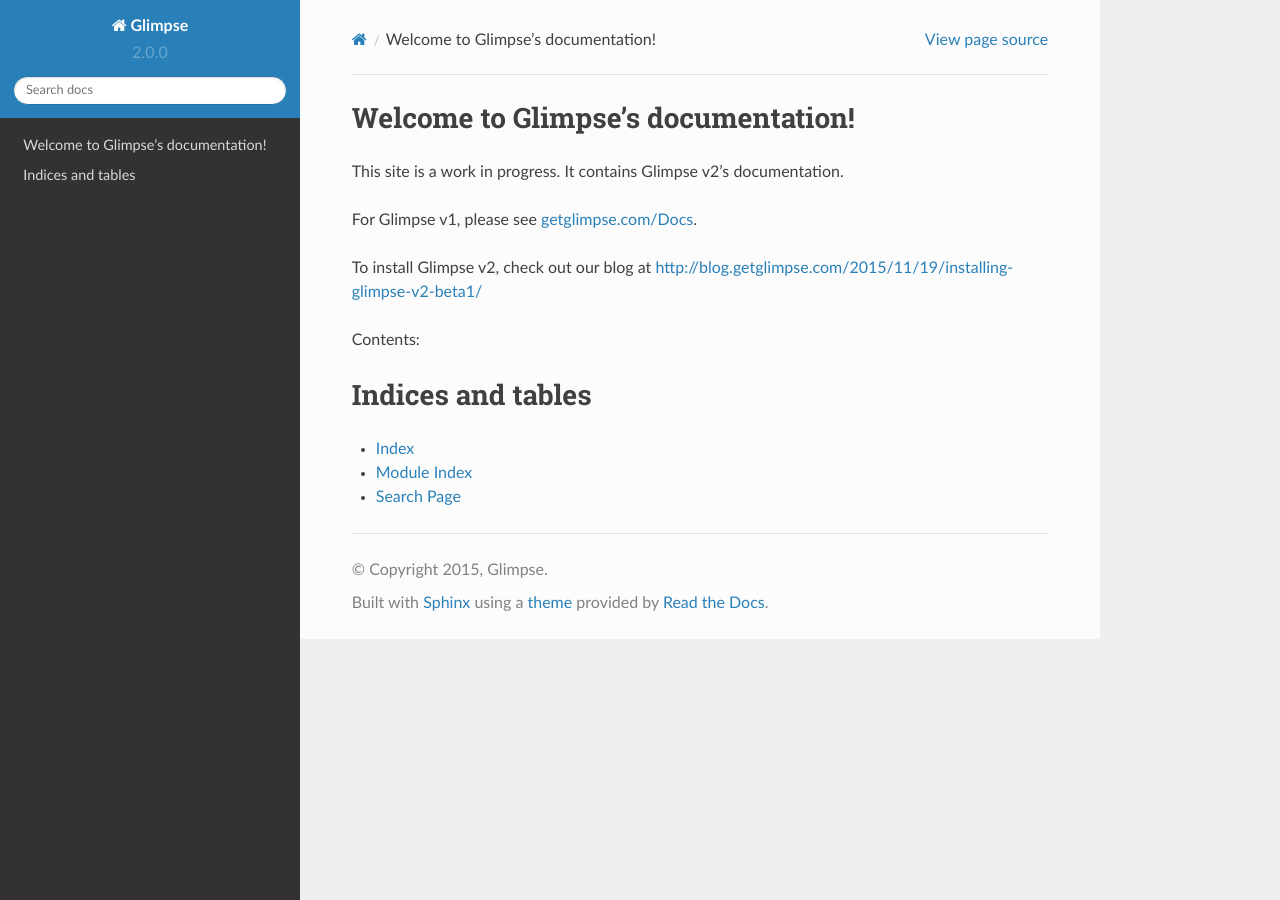
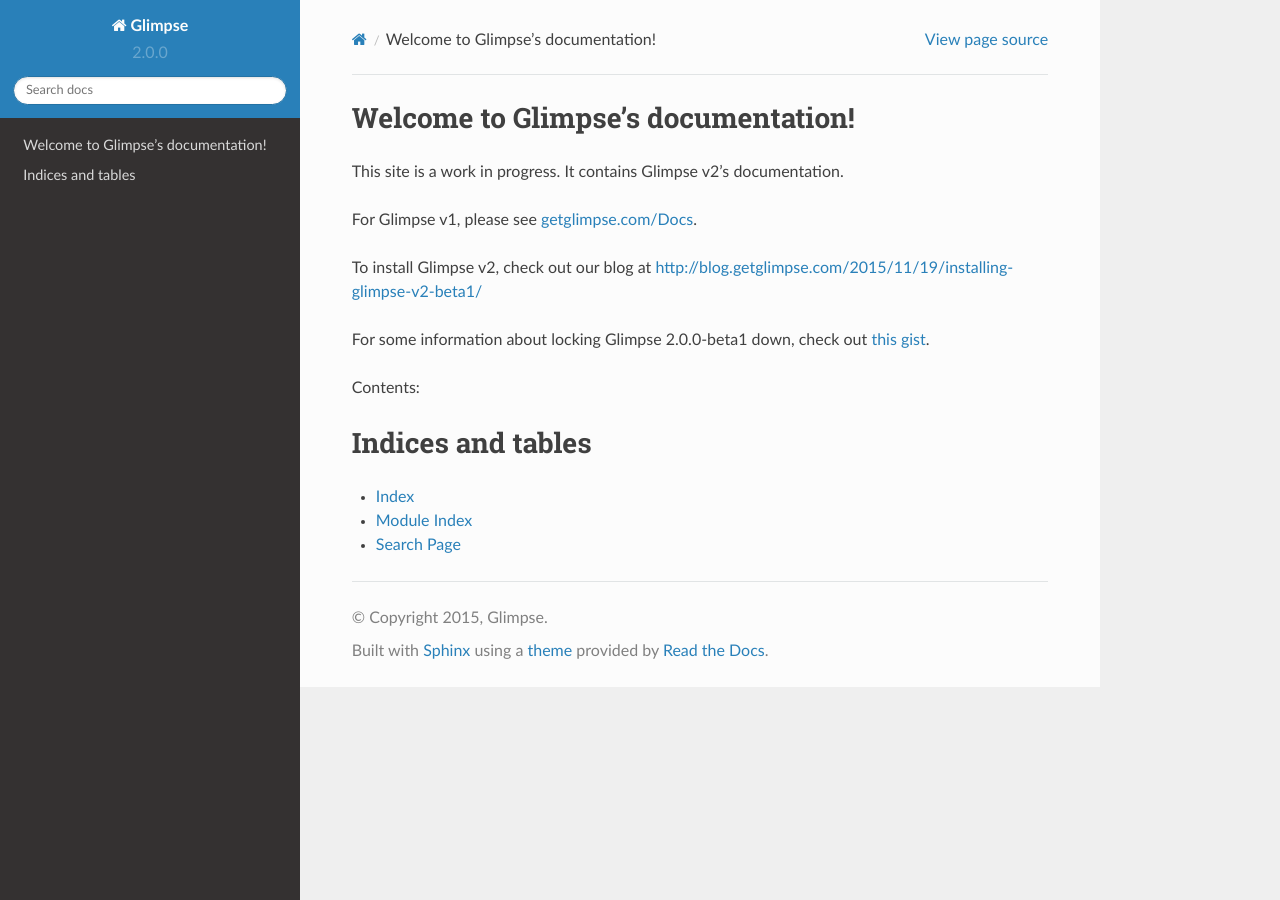
Before and after one commit to Glimpse/Docs, a Sphinx documentation site: the page built from source/index.rst, in a window 1280 px wide. Built offline with Sphinx 7.4.7 and the Read the Docs theme 2.0.0, drawn with Linux system fonts in a browser that asks for light colours.

```diff
--- a/source/index.rst
+++ b/source/index.rst
@@ -11,6 +11,8 @@
 For Glimpse v1, please see `getglimpse.com/Docs <http://getglimpse.com/Docs/>`_.
 
 To install Glimpse v2, check out our blog at http://blog.getglimpse.com/2015/11/19/installing-glimpse-v2-beta1/
+
+For some information about locking Glimpse 2.0.0-beta1 down, check out `this gist <https://gist.github.com/nikmd23/88a772bef947e05692d9>`_.
 
 
 
```
